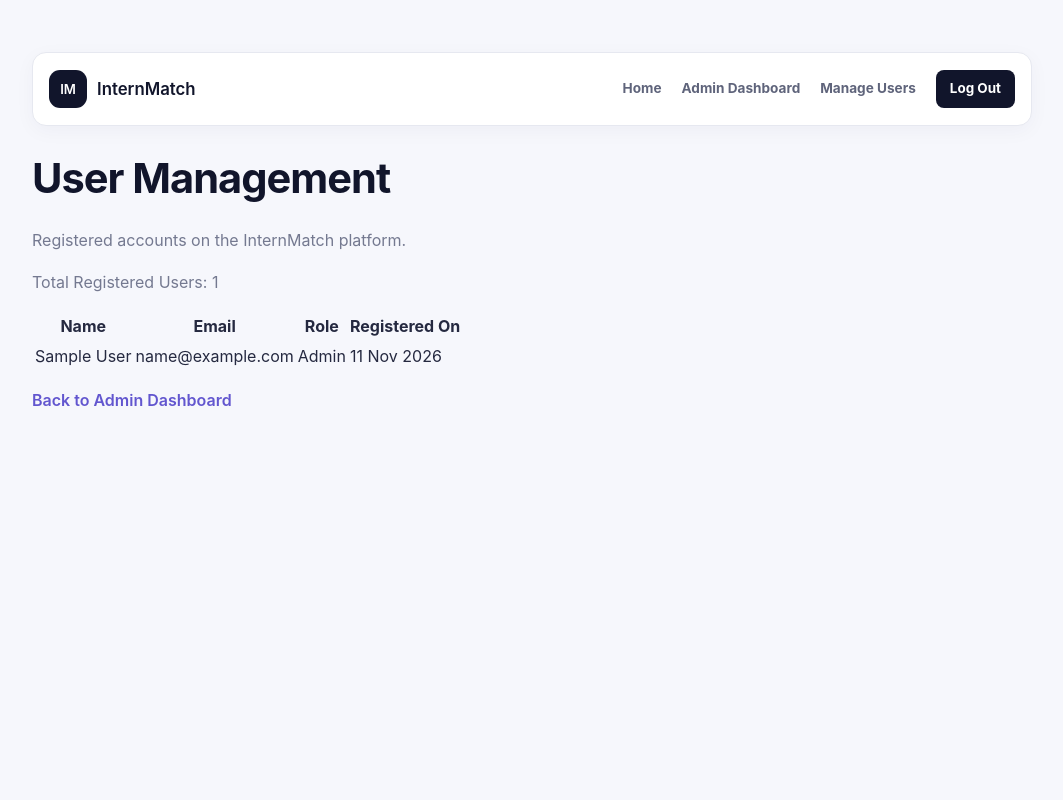
After one commit to meppyy/internmatch, a Flask app: page /admin/users in a window 1280 px wide. The commit adds this page. Shown: the whole page, without its empty margins (108-1171 px from the left). Run offline with Flask 3, Linux system fonts and the light colour scheme; the visitor is signed in with stand-in values (Sample User, id 1); data comes from the database, SQL or seed files in the repository.

Commit message:
Add admin user directory

```diff
--- a/app/admin/routes.py
+++ b/app/admin/routes.py
@@ -36,3 +36,16 @@ def dashboard():
         active_internships=active_internships,
         total_applications=total_applications
     )
+
+
+@admin.route("/users")
+@role_required("admin")
+def user_management():
+    users = User.query.order_by(
+        User.created_at.desc()
+    ).all()
+
+    return render_template(
+        "admin/users.html",
+        users=users
+    )
--- a/app/templates/_navigation.html
+++ b/app/templates/_navigation.html
@@ -77,6 +77,10 @@
                         Admin Dashboard
                     </a>
 
+                    <a href="{{ url_for('admin.user_management') }}">
+                        Manage Users
+                    </a>
+
                 {% endif %}
 
                 <form
--- /dev/null
+++ b/app/templates/admin/users.html
@@ -0,0 +1,67 @@
+<!DOCTYPE html>
+<html lang="en">
+<head>
+    <meta charset="UTF-8">
+    <meta name="viewport" content="width=device-width, initial-scale=1.0">
+
+    <title>User Management - InternMatch</title>
+
+    <link rel="stylesheet"
+          href="{{ url_for('static', filename='css/app.css') }}">
+</head>
+
+<body class="app-page">
+
+    {% include "_navigation.html" %}
+
+    <main>
+        <h1>User Management</h1>
+
+        <p>Registered accounts on the InternMatch platform.</p>
+
+        <p>
+            Total Registered Users: {{ users|length }}
+        </p>
+
+        {% if users %}
+
+            <table>
+                <thead>
+                    <tr>
+                        <th>Name</th>
+                        <th>Email</th>
+                        <th>Role</th>
+                        <th>Registered On</th>
+                    </tr>
+                </thead>
+
+                <tbody>
+                    {% for user in users %}
+                        <tr>
+                            <td>{{ user.name }}</td>
+                            <td>{{ user.email }}</td>
+                            <td>{{ user.role|title }}</td>
+                            <td>
+                                {{ user.created_at.strftime("%d %b %Y") }}
+                            </td>
+                        </tr>
+                    {% endfor %}
+                </tbody>
+            </table>
+
+        {% else %}
+
+            <p>No registered users found.</p>
+
+        {% endif %}
+
+        <p>
+            <a href="{{ url_for('admin.dashboard') }}">
+                Back to Admin Dashboard
+            </a>
+        </p>
+
+    </main>
+
+</body>
+</html>
```
Also changed, not shown: tests/test_admin.py (+40 -0 lines).
